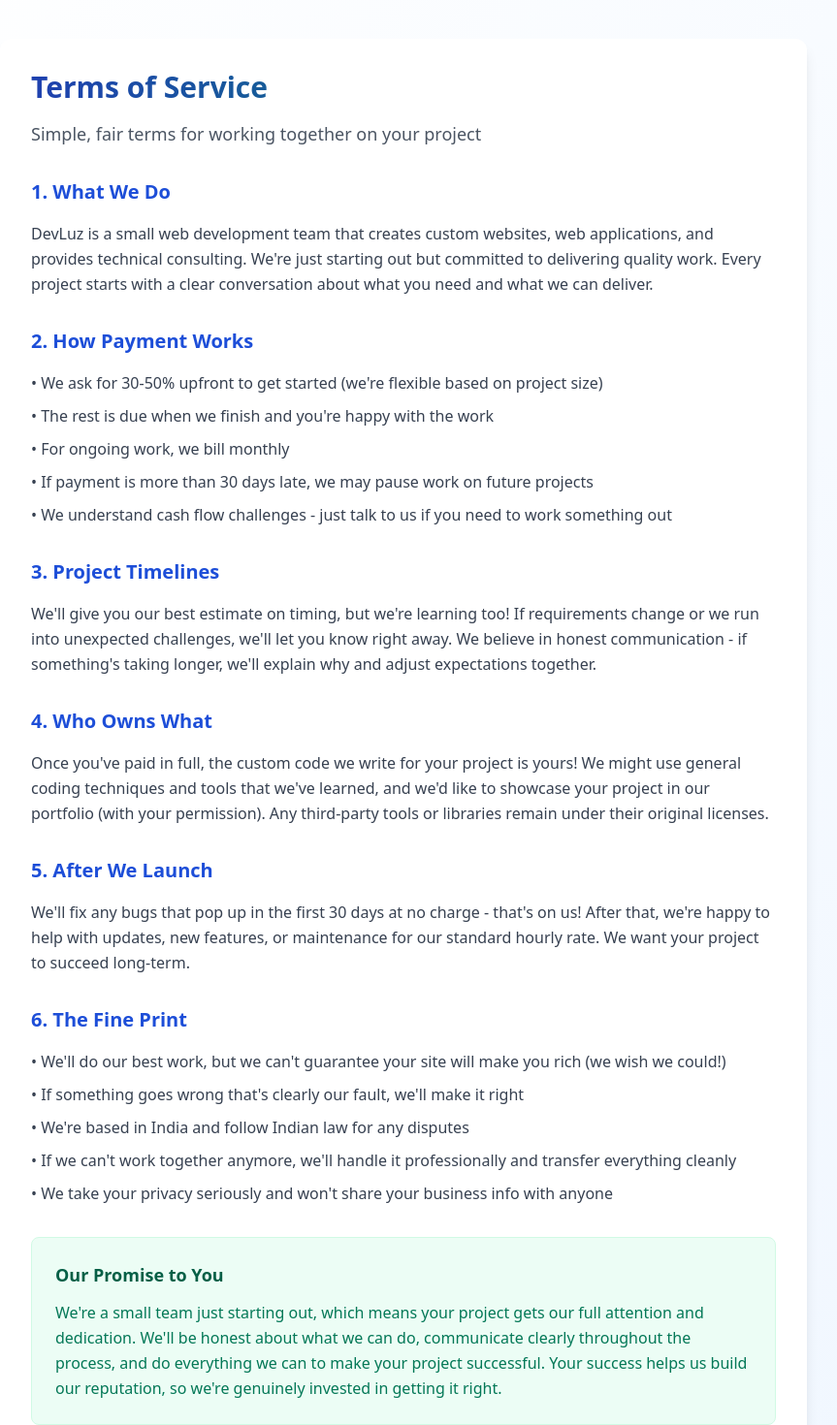
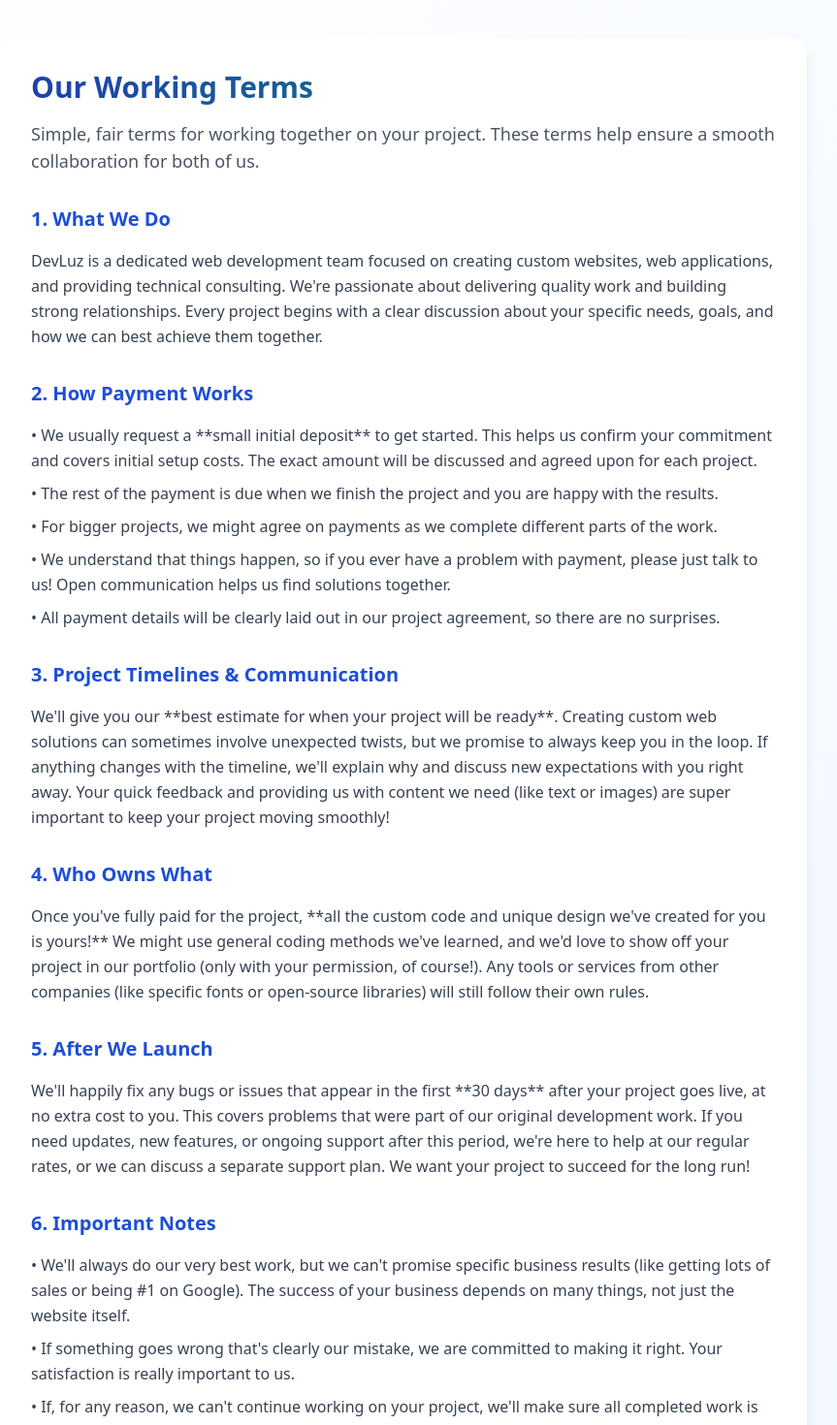
Before and after one commit to aKsHay2051/DevLuz, a React (Create React App) app: page /terms in a window 1280 px wide. Shown: the part 40-1510 px from the top of the page at 97% size, without its empty margins (224-1087 px from the left). Built offline with nearby package versions, Linux system fonts and the light colour scheme; no server answers.

Commit message:
update terms of services

```diff
--- a/src/components/Terms.jsx
+++ b/src/components/Terms.jsx
@@ -7,10 +7,10 @@
         <div className="bg-white shadow-lg rounded-xl p-8">
           {/* Main heading with brand gradient */}
           <h1 className="text-3xl font-bold bg-gradient-to-r from-blue-800 to-emerald-600 bg-clip-text text-transparent mb-4">
-            Terms of Service
+            Our Working Terms
           </h1>
           <p className="text-gray-600 mb-8 text-lg">
-            Simple, fair terms for working together on your project
+            Simple, fair terms for working together on your project. These terms help ensure a smooth collaboration for both of us.
           </p>
 
           <div className="space-y-8">
@@ -18,72 +18,63 @@
               {/* Section headings with a stronger blue */}
               <h2 className="text-xl font-semibold text-blue-700 mb-4">1. What We Do</h2>
               <p className="text-gray-700 leading-relaxed"> {/* Slightly darker gray for readability */}
-                DevLuz is a small web development team that creates custom websites, web applications,
-                and provides technical consulting. We're just starting out but committed to delivering
-                quality work. Every project starts with a clear conversation about what you need and
-                what we can deliver.
+                DevLuz is a dedicated web development team focused on creating custom websites, web applications,
+                and providing technical consulting. We're passionate about delivering quality work and building
+                strong relationships. Every project begins with a clear discussion about your specific needs,
+                goals, and how we can best achieve them together.
               </p>
             </section>
 
             <section>
               <h2 className="text-xl font-semibold text-blue-700 mb-4">2. How Payment Works</h2>
               <div className="text-gray-700 leading-relaxed space-y-2"> {/* Slightly darker gray for readability */}
-                <p>• We ask for 30-50% upfront to get started (we're flexible based on project size)</p>
-                <p>• The rest is due when we finish and you're happy with the work</p>
-                <p>• For ongoing work, we bill monthly</p>
-                <p>• If payment is more than 30 days late, we may pause work on future projects</p>
-                <p>• We understand cash flow challenges - just talk to us if you need to work something out</p>
+                <p>• We usually request a **small initial deposit** to get started. This helps us confirm your commitment and covers initial setup costs. The exact amount will be discussed and agreed upon for each project.</p>
+                <p>• The rest of the payment is due when we finish the project and you are happy with the results.</p>
+                <p>• For bigger projects, we might agree on payments as we complete different parts of the work.</p>
+                <p>• We understand that things happen, so if you ever have a problem with payment, please just talk to us! Open communication helps us find solutions together.</p>
+                <p>• All payment details will be clearly laid out in our project agreement, so there are no surprises.</p>
               </div>
             </section>
 
             <section>
-              <h2 className="text-xl font-semibold text-blue-700 mb-4">3. Project Timelines</h2>
+              <h2 className="text-xl font-semibold text-blue-700 mb-4">3. Project Timelines & Communication</h2>
               <p className="text-gray-700 leading-relaxed"> {/* Slightly darker gray for readability */}
-                We'll give you our best estimate on timing, but we're learning too! If requirements
-                change or we run into unexpected challenges, we'll let you know right away. We believe
-                in honest communication - if something's taking longer, we'll explain why and adjust
-                expectations together.
+                We'll give you our **best estimate for when your project will be ready**. Creating custom web solutions can sometimes involve unexpected twists, but we promise to always keep you in the loop. If anything changes with the timeline, we'll explain why and discuss new expectations with you right away. Your quick feedback and providing us with content we need (like text or images) are super important to keep your project moving smoothly!
               </p>
             </section>
 
             <section>
               <h2 className="text-xl font-semibold text-blue-700 mb-4">4. Who Owns What</h2>
               <p className="text-gray-700 leading-relaxed"> {/* Slightly darker gray for readability */}
-                Once you've paid in full, the custom code we write for your project is yours!
-                We might use general coding techniques and tools that we've learned, and we'd
-                like to showcase your project in our portfolio (with your permission). Any
-                third-party tools or libraries remain under their original licenses.
+                Once you've fully paid for the project, **all the custom code and unique design we've created for you is yours!** We might use general coding methods we've learned, and we'd love to show off your project in our portfolio (only with your permission, of course!). Any tools or services from other companies (like specific fonts or open-source libraries) will still follow their own rules.
               </p>
             </section>
 
             <section>
               <h2 className="text-xl font-semibold text-blue-700 mb-4">5. After We Launch</h2>
               <p className="text-gray-700 leading-relaxed"> {/* Slightly darker gray for readability */}
-                We'll fix any bugs that pop up in the first 30 days at no charge - that's on us!
-                After that, we're happy to help with updates, new features, or maintenance for
-                our standard hourly rate. We want your project to succeed long-term.
+                We'll happily fix any bugs or issues that appear in the first **30 days** after your project goes live, at no extra cost to you. This covers problems that were part of our original development work. If you need updates, new features, or ongoing support after this period, we're here to help at our regular rates, or we can discuss a separate support plan. We want your project to succeed for the long run!
               </p>
             </section>
 
             <section>
-              <h2 className="text-xl font-semibold text-blue-700 mb-4">6. The Fine Print</h2>
+              <h2 className="text-xl font-semibold text-blue-700 mb-4">6. Important Notes</h2>
               <div className="text-gray-700 leading-relaxed space-y-2"> {/* Slightly darker gray for readability */}
-                <p>• We'll do our best work, but we can't guarantee your site will make you rich (we wish we could!)</p>
-                <p>• If something goes wrong that's clearly our fault, we'll make it right</p>
-                <p>• We're based in India and follow Indian law for any disputes</p>
-                <p>• If we can't work together anymore, we'll handle it professionally and transfer everything cleanly</p>
-                <p>• We take your privacy seriously and won't share your business info with anyone</p>
+                <p>• We'll always do our very best work, but we can't promise specific business results (like getting lots of sales or being #1 on Google). The success of your business depends on many things, not just the website itself.</p>
+                <p>• If something goes wrong that's clearly our mistake, we are committed to making it right. Your satisfaction is really important to us.</p>
+                <p>• If, for any reason, we can't continue working on your project, we'll make sure all completed work is handed over to you smoothly, and we'll discuss a fair way forward regarding any payments for work already done.</p>
+                <p>• We take your privacy seriously. Any information you share with us about your business or project will be kept confidential.</p>
+                <p>• These terms are a guide for our collaboration. We might update them from time to time, and we'll always let our active clients know about important changes.</p>
               </div>
             </section>
 
-            {/* Our Promise section with vibrant emerald theme */}
+            {/* Our Commitment section with vibrant emerald theme */}
             <section className="bg-emerald-50 p-6 rounded-lg border border-emerald-100">
-              <h2 className="text-lg font-semibold text-emerald-800 mb-3">Our Promise to You</h2>
+              <h2 className="text-lg font-semibold text-emerald-800 mb-3">Our Commitment</h2>
               <p className="text-emerald-700 leading-relaxed">
-                We're a small team just starting out, which means your project gets our full attention
-                and dedication. We'll be honest about what we can do, communicate clearly throughout
-                the process, and do everything we can to make your project successful. Your success
-                helps us build our reputation, so we're genuinely invested in getting it right.
+                As a growing team, your project receives our utmost attention and dedication. We pride ourselves on clear, honest communication throughout
+                every stage of development. We are genuinely invested in your success, as it helps us build our reputation and portfolio. We're excited
+                to collaborate with you and bring your digital vision to life!
               </p>
             </section>
 
@@ -96,7 +87,7 @@
                 })}
               </p>
               <p className="text-sm text-gray-500 mt-2">
-                Questions about these terms? Just ask us - we're happy to explain anything!
+                Questions about these terms? Please don't hesitate to reach out – we're happy to clarify anything!
               </p>
             </div>
           </div>
```
